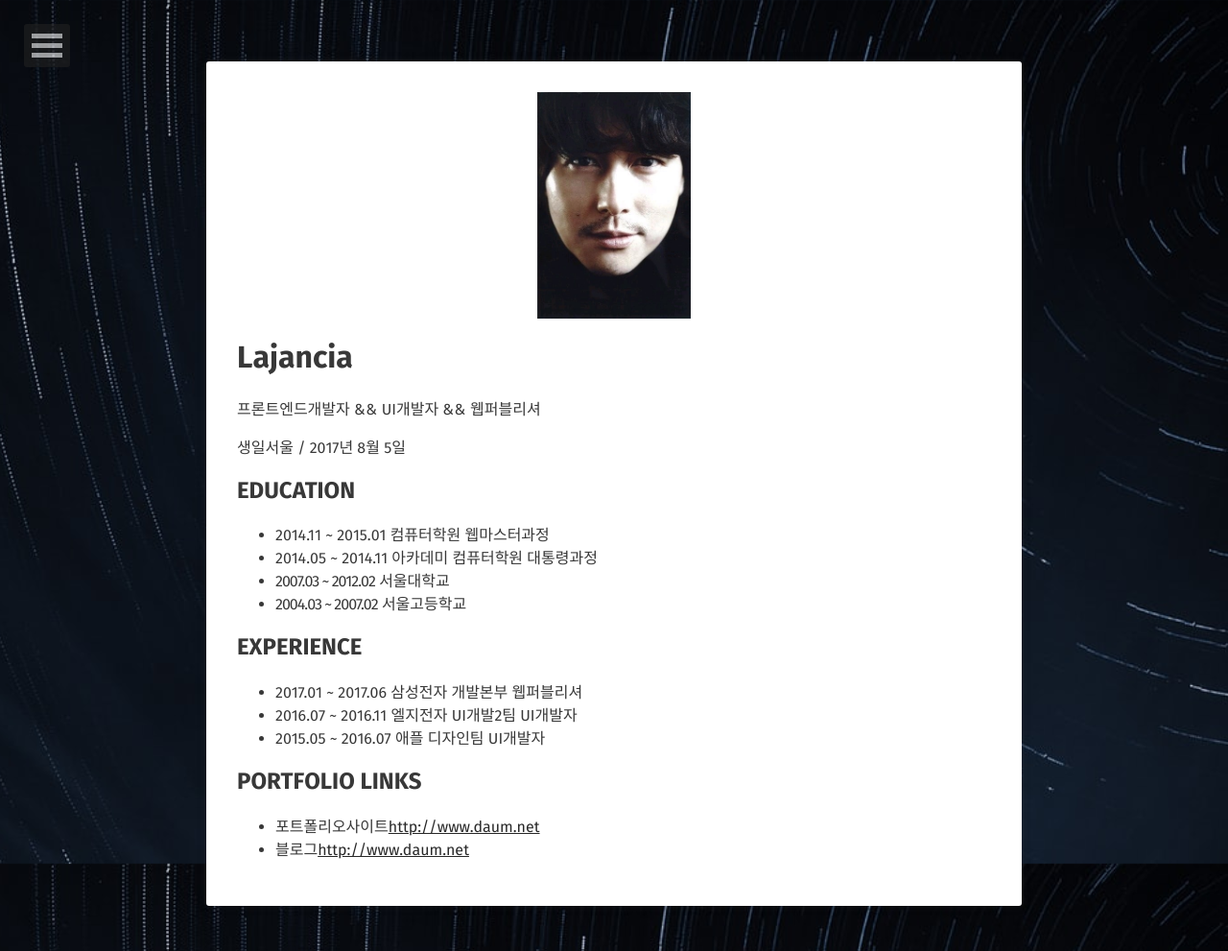
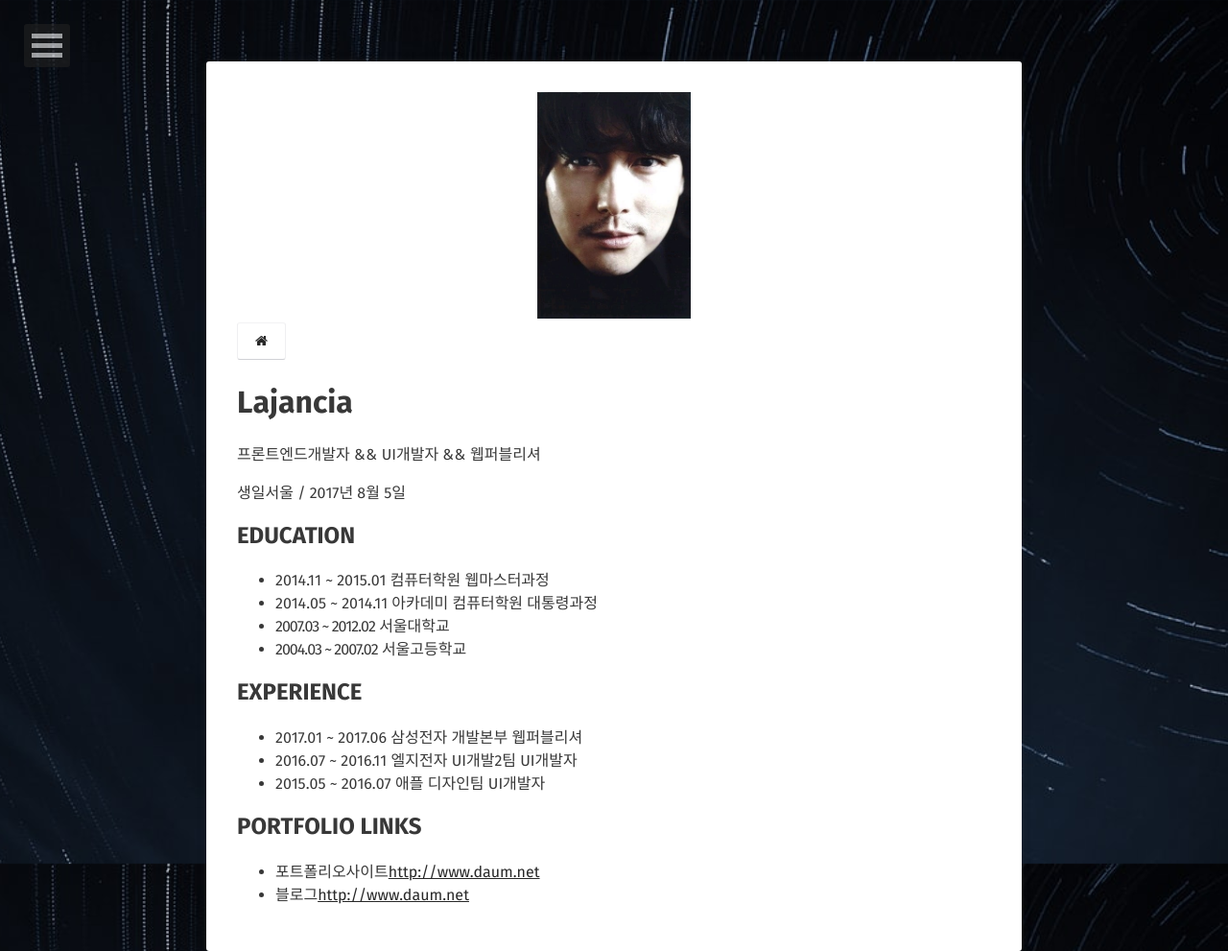
Before and after one commit to Lajancia/Lajancia.github.io, a Jekyll site: the page built from about/index.html, in a window 1280 px wide. Shown: the whole page at 96% size. Built offline with Jekyll 4.4.1, drawn with Linux system fonts in a browser that asks for light colours; some web fonts are replaced; comment, search, counter and statistics services are not loaded.

Commit message:
이력서 수정

```diff
--- a/about/index.html
+++ b/about/index.html
@@ -19,8 +19,8 @@ layout: compress
 
     <!-- Header -->
     <header class="header" role="banner">
-        <meta charset="UTF-8">
-        <title>Lajancia 원페이지 이력서</title>
+        <!-- <meta charset="UTF-8"> -->
+        <!-- <title>Lajancia 원페이지 이력서</title> -->
         <!-- <link rel="stylesheet" href="css/default.min.css"> -->
         <div class="wrapper animated fadeIn">
 
@@ -31,6 +31,9 @@ layout: compress
                             <div class="my_photo">
                                 <span>
                                     <img src="img/11.jpg" style="width:160px;" alt="정우성">
+                                    <a class="btn zoombtn" href="{{site.url}}">
+                                        <i class="fa fa-home"></i>
+                                    </a>
                                 </span>
                             </div>
                             <div class="my_info">
@@ -98,7 +101,7 @@ layout: compress
         {% if page.comments and site.disqus_shortname %}<section id="disqus_thread" class="animated fadeInUp"></section>
         <!-- /#disqus_thread -->{% endif %}
     </header>
-
+    {% include scripts.html %}
     {% if site.mathjax == true %}
     <!-- MathJax -->
     <script async src="https://cdn.mathjax.org/mathjax/latest/MathJax.js?config=TeX-AMS-MML_HTMLorMML"></script>
```
